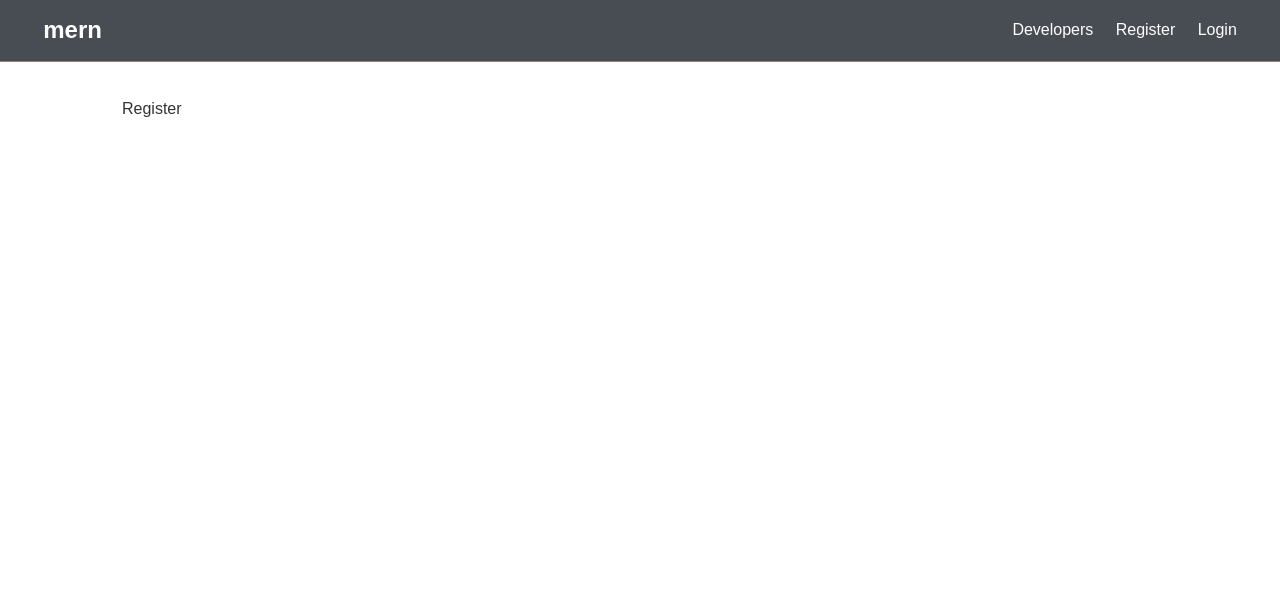
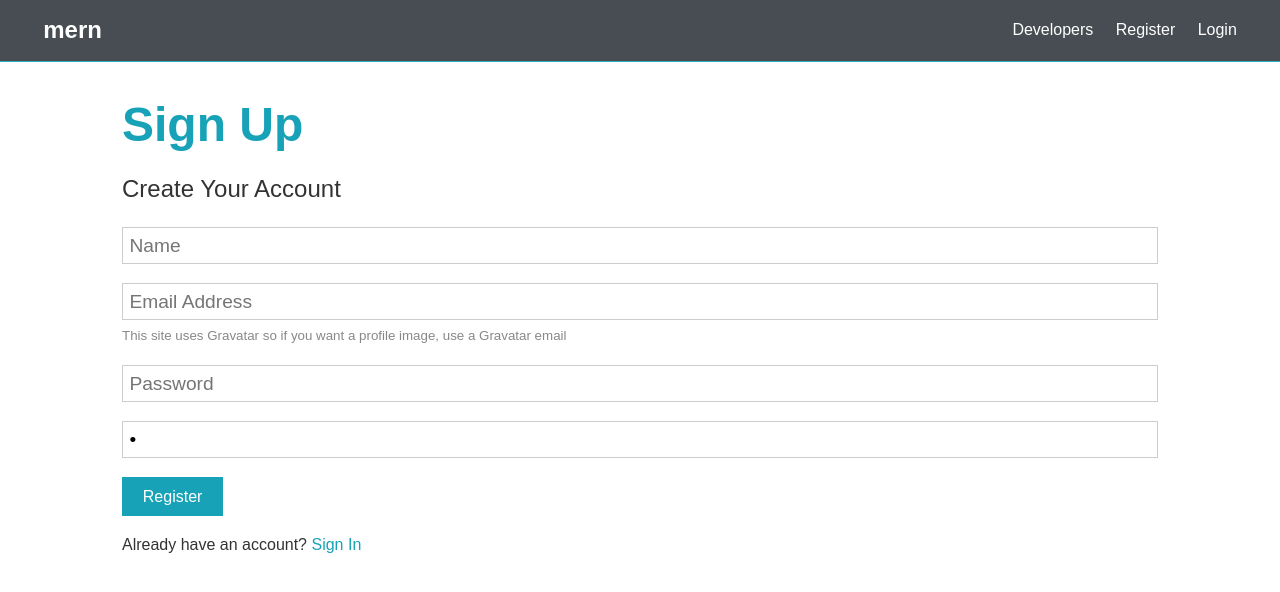
Before and after one commit to obrien-k/mern, a React (Create React App) app in the folder client/: page /register in a window 1280 px wide. Shown: the top 592 px of the page. Built offline with nearby package versions, Linux system fonts and the light colour scheme; the HTML template or start-up script is replaced by a standard one.

Commit message:
register form and useState hook

```diff
--- a/client/src/components/auth/Register.js
+++ b/client/src/components/auth/Register.js
@@ -1,7 +1,83 @@
-import React from 'react';
+import React, { Fragment, useState } from 'react';
 
 const Register = () => {
-  return <div>Register</div>;
+  const [formData, setFormData] = useState({
+    name: '',
+    email: '',
+    password: '',
+    password2: ','
+  });
+
+  const { name, email, password, password2 } = formData;
+
+  const onChange = e =>
+    setFormData({ ...formData, [e.target.name]: e.target.value });
+
+  const onSubmit = e => {
+    e.preventDefault();
+    if (password !== password2) {
+      console.log('passwords do not match');
+    } else {
+      console.log(formData);
+    }
+  };
+  return (
+    <Fragment>
+      <h1 className="large text-primary">Sign Up</h1>
+      <p className="lead">
+        <i className="fas fa-user" /> Create Your Account
+      </p>
+      <form className="form" onSubmit={e => onSubmit(e)}>
+        <div className="form-group">
+          <input
+            type="text"
+            placeholder="Name"
+            name="name"
+            value={name}
+            onChange={e => onChange(e)}
+            required
+          />
+        </div>
+        <div className="form-group">
+          <input
+            type="email"
+            placeholder="Email Address"
+            name="email"
+            value={email}
+            onChange={e => onChange(e)}
+          />
+          <small className="form-text">
+            This site uses Gravatar so if you want a profile image, use a
+            Gravatar email
+          </small>
+        </div>
+        <div className="form-group">
+          <input
+            type="password"
+            placeholder="Password"
+            name="password"
+            value={password}
+            onChange={e => onChange(e)}
+            minLength="6"
+          />
+        </div>
+        <div className="form-group">
+          <input
+            type="password"
+            placeholder="Confirm Password"
+            name="password2"
+            value={password2}
+            onChange={e => onChange(e)}
+            minLength="6"
+          />
+        </div>
+        <input type="submit" className="btn btn-primary" value="Register" />
+      </form>
+      <p className="my-1">
+        Already have an account? <a href="login.html">Sign In</a>
+      </p>
+    </Fragment>
+  );
 };
 
 export default Register;
--- a/client/src/components/layout/Navbar.js
+++ b/client/src/components/layout/Navbar.js
@@ -2,15 +2,15 @@
 import { Link } from 'react-router-dom';
 const Navbar = () => {
   return (
-    <nav class="navbar bg-dark">
+    <nav className="navbar bg-dark">
       <h1>
         <Link to="/">
-          <i class="fas fa-code" /> mern
+          <i className="fas fa-code" /> mern
         </Link>
       </h1>
       <ul>
         <li>
-          <a href="!#">Developers</a>
+          <Link to="!#">Developers</Link>
         </li>
         <li>
           <Link to="/register">Register</Link>
```
